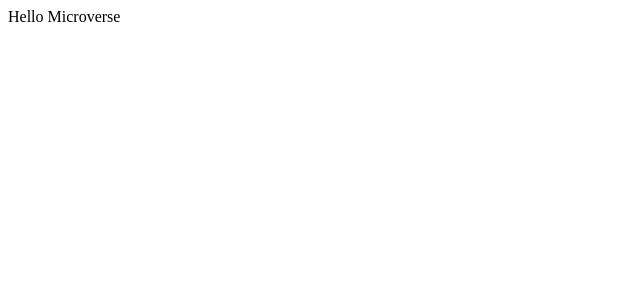
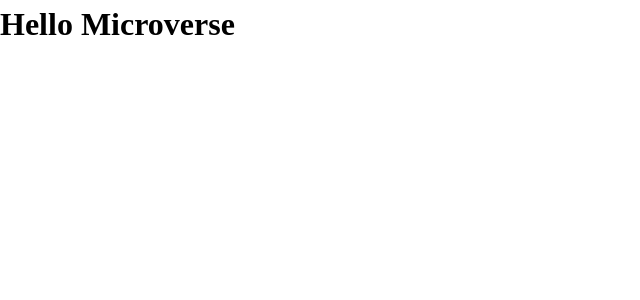
Before and after one commit to henokkhm/microverse-math-magicians, a React (Create React App) app: page / in a window 1280 px wide. Shown: the top 300 px of the page, without its empty margins (0-640 px from the left). Built offline with nearby package versions, Linux system fonts and the light colour scheme.

Commit message:
Add CSS reset

```diff
--- a/src/App.js
+++ b/src/App.js
@@ -1,7 +1,7 @@
 function App() {
   return (
     <main>
-      Hello Microverse
+      <h1>Hello Microverse</h1>
     </main>
   );
 }
--- a/src/index.js
+++ b/src/index.js
@@ -1,5 +1,6 @@
 import React from 'react';
 import ReactDOM from 'react-dom/client';
+import './styles/reset.module.css';
 import App from './App';
 import reportWebVitals from './reportWebVitals';
 
--- /dev/null
+++ b/src/styles/reset.module.css
@@ -0,0 +1,77 @@
+/* https://piccalil.li/blog/a-modern-css-reset */
+
+/* Box sizing rules */
+*,
+*::before,
+*::after {
+  box-sizing: border-box;
+  /* border: 1px solid red; */
+}
+
+/* Remove default margin */
+body,
+h1,
+h2,
+h3,
+h4,
+p,
+figure,
+blockquote,
+dl,
+dd {
+  margin: 0;
+}
+
+/* Remove list styles on ul, ol elements with a list role, which suggests default styling will be removed */
+ul[role='list'],
+ol[role='list'] {
+  list-style: none;
+}
+
+/* Set core root defaults */
+html:focus-within {
+  scroll-behavior: smooth;
+}
+
+/* Set core body defaults */
+body {
+  min-height: 100vh;
+  text-rendering: optimizeSpeed;
+  line-height: 1.5;
+}
+
+/* A elements that don't have a class get default styles */
+a:not([class]) {
+  text-decoration-skip-ink: auto;
+}
+
+/* Make images easier to work with */
+img,
+picture {
+  max-width: 100%;
+  display: block;
+}
+
+/* Inherit fonts for inputs and buttons */
+input,
+button,
+textarea,
+select {
+  font: inherit;
+}
+
+/* Remove all animations, transitions and smooth scroll for people that prefer not to see them */
+@media (prefers-reduced-motion: reduce) {
+  html:focus-within {
+    scroll-behavior: auto;
+  }
+
+  *,
+  *::before,
+  *::after {
+    animation-duration: 0.01ms !important;
+    animation-iteration-count: 1 !important;
+    transition-duration: 0.01ms !important;
+    scroll-behavior: auto !important;
+  }
+}
```
